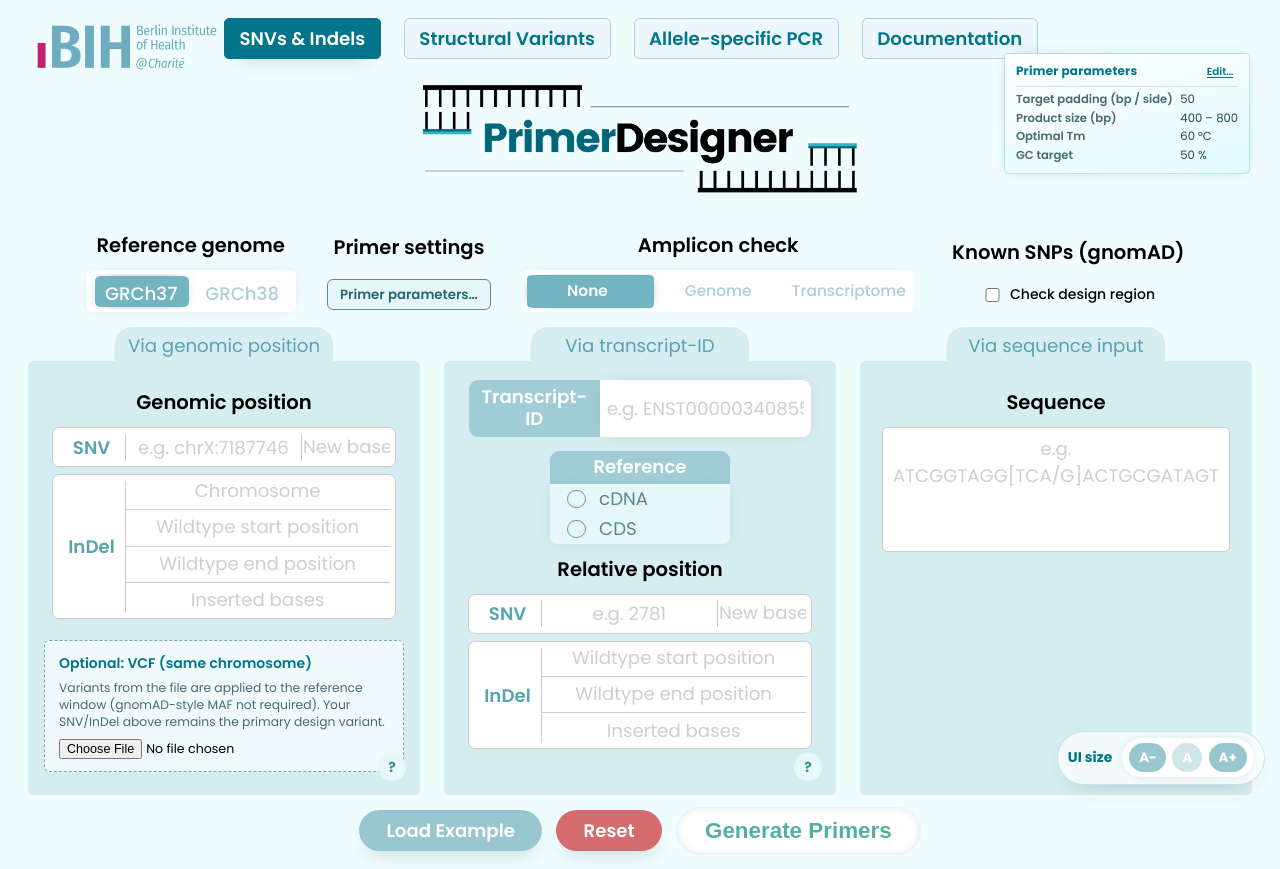
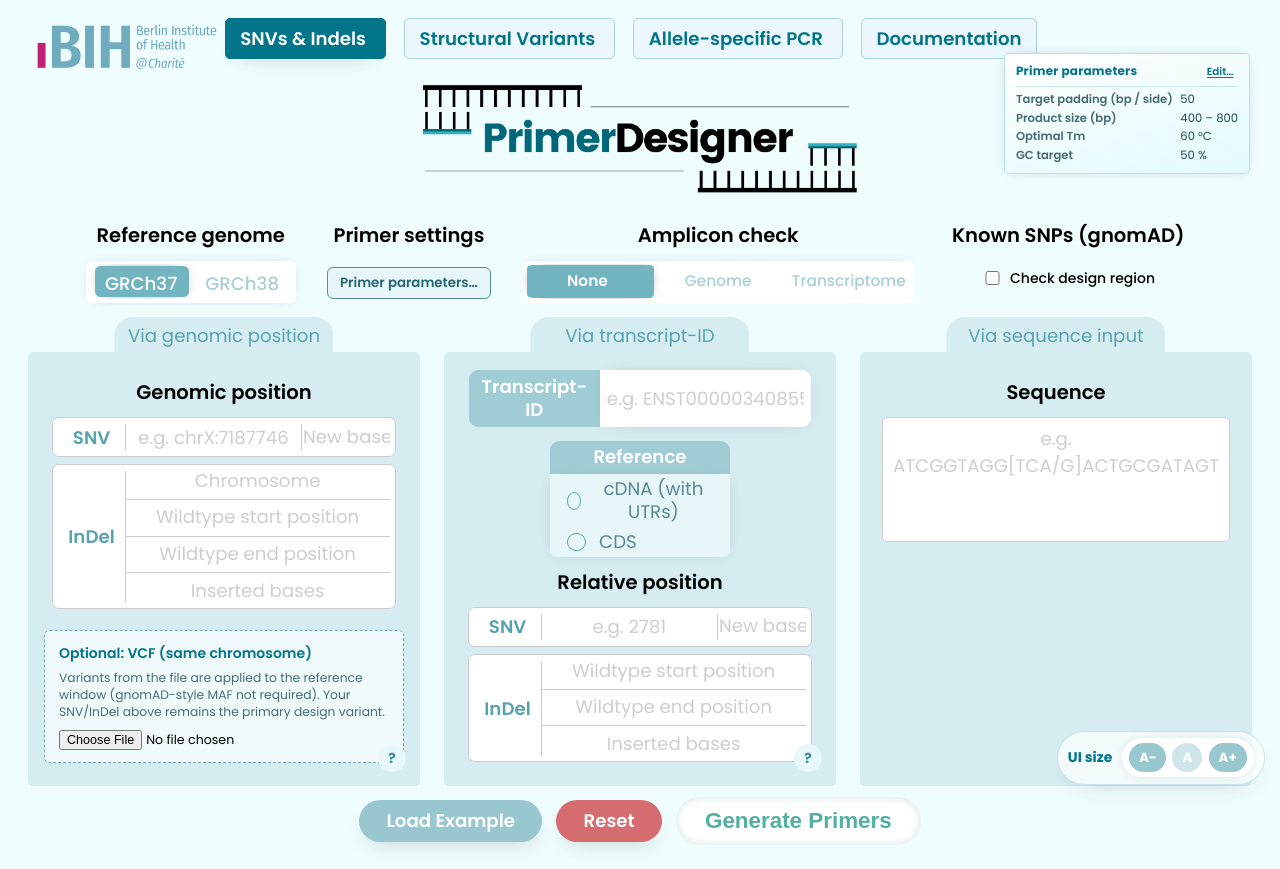
Before and after one commit to KuechlerO/PrimerDesigner, a Django app: page /primer-designer/ in a window 1280 px wide. Run offline with Django 5.2, Linux system fonts and the light colour scheme.

Commit message:
Fix label y-position styling issue; Fix HTML validation issues; Rename cDNA reference to cDNA (with UTRs)

```diff
--- a/primer_designer_app/static/primer_designer_app/body_nav.css
+++ b/primer_designer_app/static/primer_designer_app/body_nav.css
@@ -25,6 +25,13 @@ nav ul li.page-btn {
     border-radius: 0.3em;
     cursor: pointer;
     font-weight: 600;
+}
+
+/* Make the inner link fill the clickable tab. */
+nav ul li.page-btn a.page-btn-link {
+    display: inline-block;
+    color: inherit;
+    text-decoration: none;
 }
 
 nav ul li.page-btn:hover {
--- a/primer_designer_app/static/primer_designer_app/primer_params_utils.js
+++ b/primer_designer_app/static/primer_designer_app/primer_params_utils.js
@@ -73,14 +73,23 @@ function syncAssayPresetButtonHighlight() {
 const AMP_CHECK_VALUES = ["none", "genome", "transcriptome"];
 const AMP_CHECK_LABELS = ["None", "Genome", "Transcriptome"];
 
-// Update the aria-valuenow and aria-valuetext attributes of the amplicon button
+// Update pressed state for the segmented control buttons.
 function updateAmpliconCheckAria() {
     const root = document.getElementById("amplicon-button");
     if (!root) return; // exit if no amplicon button found
     const i = parseInt(root.dataset.position, 10);
     const idx = Number.isNaN(i) ? 0 : i;
-    root.setAttribute("aria-valuenow", String(idx));
-    root.setAttribute("aria-valuetext", AMP_CHECK_LABELS[idx] || "None");
+    root.querySelectorAll(".amplicon-opt").forEach((btn) => {
+        const b = parseInt(btn.dataset.idx, 10);
+        const pressed = !Number.isNaN(b) && b === idx;
+        btn.setAttribute("aria-pressed", pressed ? "true" : "false");
+        btn.classList.toggle("is-selected", pressed);
+    });
+    // Keep a readable label for assistive tech on the group.
+    root.setAttribute(
+        "aria-label",
+        `Amplicon check: ${AMP_CHECK_LABELS[idx] || "None"}`
+    );
 }
 
 // Set the amplicon check value and update the aria-valuenow
--- a/primer_designer_app/static/primer_designer_app/settings_top_row.css
+++ b/primer_designer_app/static/primer_designer_app/settings_top_row.css
@@ -3,6 +3,18 @@
     justify-content: center;
     margin-top: 0.5em;
     flex-wrap: wrap;
+    /* Top-align tiles so headings share the same baseline. */
+    align-items: flex-start;
+}
+
+.primer-settings-top-row .settings-container {
+    /* Overrides global .settings-container { justify-content: center; } */
+    justify-content: flex-start;
+}
+
+.primer-settings-top-row .settings-heading-help {
+    /* Remove default top margin so headings start aligned. */
+    margin-top: 0;
 }
 
 .settings-container--amplicon-check {
--- a/primer_designer_app/templates/primer_designer_app/_allelic_input_sections.html
+++ b/primer_designer_app/templates/primer_designer_app/_allelic_input_sections.html
@@ -13,7 +13,7 @@
                 <li class="info-li">For SNVs, the position refers to the exact location of the variant.</li>
                 <li class="info-li">For InDels, the two positions refer to the start and end position of the sequence region that is substituted with the given variant sequence.</li>
                 <li class="info-li">Inserted bases can be specified either as a base sequence (e.g., AGT) or as the number of inserted bases (e.g., 3)</li>
-                <li class="info-li">Allowed format: <span style ="color: color(srgb 0.095 0.4408 0.5);">ChrY:2655470</style></li>
+                <li class="info-li">Allowed format: <span style="color: rgb(24, 112, 128);">ChrY:2655470</span></li>
                 <li class="info-li">Optional: upload a <strong>VCF</strong> (same chromosome as your variant) to spike additional variants into the reference sequence before primer design (patient-specific background).</li>
             </ul>
         </div>
@@ -31,7 +31,7 @@
             <div class="second_column" style="width: 80%;">
                 <input type="text" id="IndelChrom" name="IndelChrom" placeholder="Chromosome" oninput="handleInputChange('IndelChrom')" style="width: 100%;">
                 <input type="text" id="IndelStart" name="IndelStart" placeholder="Wildtype start position" oninput="handleInputChange('IndelStart')" style="width: 100%;">
-                <input type="text" id="IndelEnd" name="IndelEnd" placeholder="Wildtype end position" oninput="handleInputChange('IndelEnd')"style="width: 100%; ">
+                <input type="text" id="IndelEnd" name="IndelEnd" placeholder="Wildtype end position" oninput="handleInputChange('IndelEnd')" style="width: 100%;">
                 <input type="text" id="IndelIns" name="IndelIns" placeholder="Inserted bases" oninput="handleInputChange('IndelIns')" style="width: 100%; border: none; ">
             </div>
         </div>
@@ -69,9 +69,9 @@
         <div class="identifier-two-col-wrap identifier-two-col-wrap--reference-only">
             <div class="identifier-col">
                 <h2 class="ID_h2">Reference</h2>
-                <div style="display:flex; flex-direction: column; width: 100%; justify-content: center; border-radius: 0em 0em 0.5em 0.5em; background-color: color(srgb 0.9068 0.9645 0.975); box-shadow: 0 0em 1em -0.5em #8baaaa;">
+                <div style="display:flex; flex-direction: column; width: 100%; justify-content: center; border-radius: 0em 0em 0.5em 0.5em; background-color: rgb(231, 246, 249); box-shadow: 0 0em 1em -0.5em #8baaaa;">
                     <input type="radio" name="Reference" value="cdna" id="cdna" onchange="handleInputChange('cdna')">
-                    <label for="cdna">cDNA</label>
+                    <label for="cdna">cDNA (with UTRs)</label>
                     <input type="radio" name="Reference" value="cds" id="cds" onchange="handleInputChange('cds')">
                     <label for="cds">CDS</label>
                 </div>
@@ -90,8 +90,8 @@
         <div class="dual_input" id="IdInDel" style="margin-top: 0.5em; margin-bottom: 0.5em;">
             <div class="column">InDel</div>
             <div class="second_column" style="width: 80%; ">
-                <input type="text" id="IdIndelStart" name="IdIndelStart" placeholder="Wildtype start position" oninput="handleInputChange('IdIndelStart')"style="width: 100%;  ">
-                <input type="text" id="IdIndelEnd" name="IdIndelEnd" placeholder="Wildtype end position" oninput="handleInputChange('IdIndelEnd')"sstyle="width: 100%; ">
+                <input type="text" id="IdIndelStart" name="IdIndelStart" placeholder="Wildtype start position" oninput="handleInputChange('IdIndelStart')" style="width: 100%;">
+                <input type="text" id="IdIndelEnd" name="IdIndelEnd" placeholder="Wildtype end position" oninput="handleInputChange('IdIndelEnd')" style="width: 100%;">
                 <input type="text" id="IdIndelIns" name="IdIndelIns" placeholder="Inserted bases" oninput="handleInputChange('IdIndelIns')" style="width: 100%; border:none;">
             </div>
         </div>
--- a/primer_designer_app/templates/primer_designer_app/_primer_custom_dialog.html
+++ b/primer_designer_app/templates/primer_designer_app/_primer_custom_dialog.html
@@ -20,12 +20,12 @@
 
         <h4 class="primer-dialog-sub">Core</h4>
         <div class="primer-dialog-grid">
-            <label>Product size min (bp) <input type="number" id="dlg_product_size_min" name="product_size_min" value="{{ form_data.product_size_min|default:'400' }}" min="1" form="settings" autocomplete="section-primer product-min"></label>
-            <label>Product size max (bp) <input type="number" id="dlg_product_size_max" name="product_size_max" value="{{ form_data.product_size_max|default:'800' }}" min="1" form="settings" autocomplete="section-primer product-max"></label>
-            <label title="Bases flanking the variant on each side in the Primer3 target interval (SEQUENCE_TARGET).">Target padding (bp / side) <input type="number" id="dlg_target_padding" name="target_padding" value="{{ form_data.target_padding|default:'50' }}" min="1" max="200" step="1" form="settings" autocomplete="section-primer target-padding"></label>
-            <label>Optimal primer Tm (°C) <input type="number" id="dlg_tm" name="tm" value="{{ form_data.tm|default:'60' }}" min="40" max="85" step="0.1" form="settings" autocomplete="section-primer tm"></label>
-            <label>GC content target (%) <input type="number" id="dlg_gc_content" name="gc_content" value="{{ form_data.gc_content|default:'50' }}" min="1" max="100" form="settings" autocomplete="section-primer gc"></label>
-            <label>Max poly-X <input type="number" id="dlg_max_poly_X" name="max_poly_X" value="{{ form_data.max_poly_X|default:'4' }}" min="0" max="20" form="settings" autocomplete="section-primer max-poly"></label>
+            <label>Product size min (bp) <input type="number" id="dlg_product_size_min" name="product_size_min" value="{{ form_data.product_size_min|default:'400' }}" min="1" form="settings" autocomplete="off"></label>
+            <label>Product size max (bp) <input type="number" id="dlg_product_size_max" name="product_size_max" value="{{ form_data.product_size_max|default:'800' }}" min="1" form="settings" autocomplete="off"></label>
+            <label title="Bases flanking the variant on each side in the Primer3 target interval (SEQUENCE_TARGET).">Target padding (bp / side) <input type="number" id="dlg_target_padding" name="target_padding" value="{{ form_data.target_padding|default:'50' }}" min="1" max="200" step="1" form="settings" autocomplete="off"></label>
+            <label>Optimal primer Tm (°C) <input type="number" id="dlg_tm" name="tm" value="{{ form_data.tm|default:'60' }}" min="40" max="85" step="0.1" form="settings" autocomplete="off"></label>
+            <label>GC content target (%) <input type="number" id="dlg_gc_content" name="gc_content" value="{{ form_data.gc_content|default:'50' }}" min="1" max="100" form="settings" autocomplete="off"></label>
+            <label>Max poly-X <input type="number" id="dlg_max_poly_X" name="max_poly_X" value="{{ form_data.max_poly_X|default:'4' }}" min="0" max="20" form="settings" autocomplete="off"></label>
         </div>
 
         <h4 class="primer-dialog-sub">Primer length</h4>
--- a/primer_designer_app/templates/primer_designer_app/_primer_settings_top_row.html
+++ b/primer_designer_app/templates/primer_designer_app/_primer_settings_top_row.html
@@ -7,7 +7,7 @@
         <h2 class="settings-heading-help" title="Choose GRCh37 (hg19) or GRCh38 (hg38). Genomic coordinates and variant interpretation must match this assembly; Primer3 and in-silico amplicon checks use the reference sequence for the selected build.">Reference genome</h2>
         <div class="button-cover">
             <div class="button r" id="genome-button">
-                <input type="checkbox" class="checkbox" id="reference-genome-switch" onchange="updateReferenceGenome()" {% if form_data.reference_genome == "GRCh38" %}checked{% endif %}/>
+                <input type="checkbox" class="checkbox" id="reference-genome-switch" onchange="updateReferenceGenome()" {% if form_data.reference_genome == "GRCh38" %}checked{% endif %}>
                 <div class="knobs">
                 <span></span>
                 </div>
@@ -30,12 +30,12 @@
         <h2 class="settings-heading-help" title="Optional search for additional PCR products (Dicey) in the reference genome or transcriptome. None skips this step. Genome uses the primary assembly FASTA file; Transcriptome uses the transcripts FASTA file. See README.md for more information.">Amplicon check</h2>
         <div class="UseCaseDiv" style="display:flex; justify-content: center">
             <div class="button-cover amplicon-button-cover">
-                <div class="button r" id="amplicon-button" data-position="0" role="slider" tabindex="0" aria-valuemin="0" aria-valuemax="2" aria-valuenow="0" aria-valuetext="None">
+                <div class="button r" id="amplicon-button" data-position="0" role="group" aria-label="Amplicon check" tabindex="0">
                     <div class="knobs amplicon-knobs">
                         <span class="amplicon-pill"></span>
-                        <button type="button" class="amplicon-opt" data-idx="0" tabindex="-1">None</button>
-                        <button type="button" class="amplicon-opt" data-idx="1" tabindex="-1">Genome</button>
-                        <button type="button" class="amplicon-opt" data-idx="2" tabindex="-1">Transcriptome</button>
+                        <button type="button" class="amplicon-opt" data-idx="0" tabindex="-1" aria-pressed="true">None</button>
+                        <button type="button" class="amplicon-opt" data-idx="1" tabindex="-1" aria-pressed="false">Genome</button>
+                        <button type="button" class="amplicon-opt" data-idx="2" tabindex="-1" aria-pressed="false">Transcriptome</button>
                     </div>
                     <div class="layer"></div>
                 </div>
--- a/primer_designer_app/templates/primer_designer_app/allele_specific_index.html
+++ b/primer_designer_app/templates/primer_designer_app/allele_specific_index.html
@@ -14,7 +14,7 @@
 
             {% include "primer_designer_app/_primer_settings_top_row.html" %}
 
-            <div style="max-width: 64em; margin: 0.5em auto 4em; padding: 0.7em 1em; background: color(srgb 0.94 0.97 0.98); border: 1px solid color(srgb 0.55 0.72 0.78); border-radius: var(--radius-md);">
+            <div style="max-width: 64em; margin: 0.5em auto 4em; padding: 0.7em 1em; background: rgb(240, 247, 250); border: 1px solid rgb(140, 184, 199); border-radius: var(--radius-md);">
                 <h2 style="margin: 0 0 0.25em;">Allele-specific PCR (AS-PCR / ARMS)</h2>
                 <p style="margin: 0; line-height: 1.45;">
                     This mode designs <strong>two allele-specific reactions</strong>: WT-specific and MUT-specific.
--- a/primer_designer_app/templates/primer_designer_app/body_nav.html
+++ b/primer_designer_app/templates/primer_designer_app/body_nav.html
@@ -9,10 +9,18 @@
             </a>
         </li>
 
-        <a href="{% url 'primer_designer_app:snv_indel_index' %}"><li class="page-btn" id="nav-snv-indel">SNVs & Indels</li></a>
-        <a href="{% url 'primer_designer_app:structural_variants_index' %}"><li class="page-btn" id="nav-structural-variants">Structural Variants</li></a>
-        <a href="{% url 'primer_designer_app:allele_specific_index' %}"><li class="page-btn" id="nav-allele-specific">Allele-specific PCR</li></a>
-        <a href="{% url 'primer_designer_app:documentation' %}"><li class="page-btn" id="nav-documentation">Documentation</li></a>
+        <li class="page-btn" id="nav-snv-indel">
+            <a class="page-btn-link" href="{% url 'primer_designer_app:snv_indel_index' %}">SNVs &amp; Indels</a>
+        </li>
+        <li class="page-btn" id="nav-structural-variants">
+            <a class="page-btn-link" href="{% url 'primer_designer_app:structural_variants_index' %}">Structural Variants</a>
+        </li>
+        <li class="page-btn" id="nav-allele-specific">
+            <a class="page-btn-link" href="{% url 'primer_designer_app:allele_specific_index' %}">Allele-specific PCR</a>
+        </li>
+        <li class="page-btn" id="nav-documentation">
+            <a class="page-btn-link" href="{% url 'primer_designer_app:documentation' %}">Documentation</a>
+        </li>
     </ul>
 </nav>
 <a href="{% url 'primer_designer_app:snv_indel_index' %}"><img src="{% static 'primer_designer_app/images/logo_PrimerDesigner.png' %}" alt="PrimerDesigner Logo" style="width: 32em;height: auto;"></a>
--- a/primer_designer_app/templates/primer_designer_app/snv_indel_results.html
+++ b/primer_designer_app/templates/primer_designer_app/snv_indel_results.html
@@ -43,7 +43,7 @@
                 <div class="output-info-icon">?</div>
                 <div class="output-info-overlay">
                     <ul><li class="info-li" style="list-style: none;"><strong>Info:</strong></li>
-                        <li class="info-li">The sequence above shows a snippet of the relevant DNA including the <span style="color:color(srgb 0.1928 0.5967 0.665)">recommended primer pair</span> and <span style="color:color(srgb 0.83 0.4543 0.4482)">target region</span>.</li>
+                        <li class="info-li">The sequence above shows a snippet of the relevant DNA including the <span style="color: rgb(49, 152, 170);">recommended primer pair</span> and <span style="color: rgb(212, 116, 114);">target region</span>.</li>
                         {% if result_sum_obj.variant_info_data.vcf_applied_variants %}
                         <li class="info-li">Variants spiked from your VCF are highlighted in <span class="vcf-legend-sample">lavender</span> (hover for ID and alleles).</li>
                         {% endif %}
@@ -59,7 +59,7 @@
                             It presents he value of the objective function for this pair. (lower is better).
                         </li>
                         <li class="info-li">
-                            Best primer pairs: <span style="font-weight:bold; color:color(srgb 0.83 0.4543 0.4482)">lower score is better </span>
+                            Best primer pairs: <span style="font-weight:bold; color: rgb(212, 116, 114);">lower score is better </span>
                         </li>
                     </ul>
                 </div>
--- a/primer_designer_app/templates/primer_designer_app/structural_variant.html
+++ b/primer_designer_app/templates/primer_designer_app/structural_variant.html
@@ -21,7 +21,7 @@
         {% csrf_token %}
         {% include "primer_designer_app/_primer_settings_top_row.html" %}
 
-        <div style="max-width: 64em; margin: 0.5em auto 4em; padding: 0.7em 1em; background: color(srgb 0.94 0.97 0.98); border: 1px solid color(srgb 0.55 0.72 0.78); border-radius: var(--radius-md);">
+        <div style="max-width: 64em; margin: 0.5em auto 4em; padding: 0.7em 1em; background: rgb(240, 247, 250); border: 1px solid rgb(140, 184, 199); border-radius: var(--radius-md);">
             <h2 style="margin: 0 0 0.25em;">Structural variants (deletion / duplication)</h2>
             <p style="margin: 0; line-height: 1.45;">
                 This mode designs primer pairs in multiple windows around your selected region of interest
@@ -39,7 +39,7 @@
                 <div class="info-overlay">
                     <ul>
                         <li class="info-li" style="list-style: none;"><strong>Format/Info:</strong></li>
-                        <li class="info-li">Chromosome should match your selected reference genome (e.g. <span style="color: color(srgb 0.095 0.4408 0.5);">chr12</span>).</li>
+                        <li class="info-li">Chromosome should match your selected reference genome (e.g. <span style="color: rgb(24, 112, 128);">chr12</span>).</li>
                         <li class="info-li">Start/end define the affected interval in genomic coordinates.</li>
                         <li class="info-li">Choose deletion or duplication.</li>
                     </ul>
```
